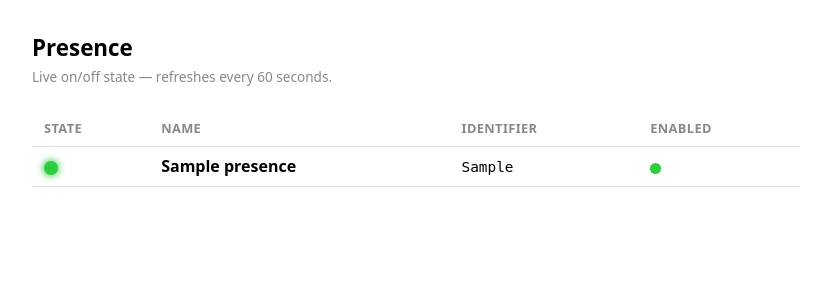
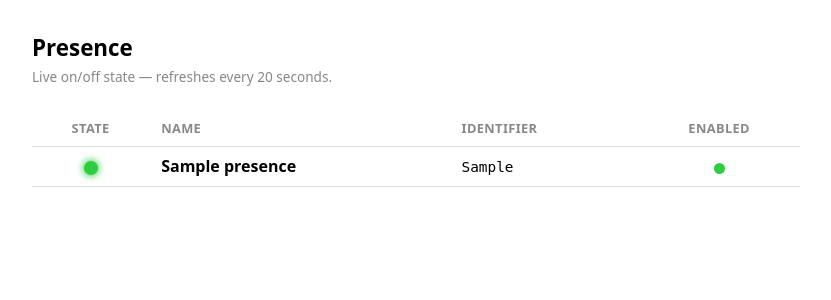
Before and after one commit to alanbchristie/presence, a Django app: page / in a window 1280 px wide. Shown: the top 300 px of the page, without its empty margins (224-1055 px from the left). Run offline with Django 5.2, Linux system fonts and the light colour scheme; a user stored in the database is signed in; tables that the repository leaves empty hold one stand-in row (values such as "Sample post").

Commit message:
Center state LEDs and enabled indicators
Center-align the State and Enabled table columns (headers and cells)
and correct the refresh hint text to 20 seconds.

Co-Authored-By: Claude Opus 4.7 (1M context) <noreply@anthropic.com>

```diff
--- a/presence/templates/presence/index.html
+++ b/presence/templates/presence/index.html
@@ -19,6 +19,7 @@
     th, td { text-align: left; padding: 0.55rem 0.75rem; border-bottom: 1px solid #8884; }
     th { font-weight: 600; font-size: 0.8rem; text-transform: uppercase; letter-spacing: 0.03em; color: #888; }
     tr.disabled { opacity: 0.5; }
+    th.center, td.center { text-align: center; }
     .name { font-weight: 600; }
     .identifier a { color: inherit; text-decoration: none; font-family: ui-monospace, monospace; font-size: 0.9rem; }
     .identifier a:hover { text-decoration: underline; }
@@ -36,27 +37,27 @@
 </head>
 <body>
   <h1>Presence</h1>
-  <p class="hint">Live on/off state &mdash; refreshes every 60 seconds.</p>
+  <p class="hint">Live on/off state &mdash; refreshes every 20 seconds.</p>
 
   {% if presences %}
   <table>
     <thead>
       <tr>
-        <th>State</th>
+        <th class="center">State</th>
         <th>Name</th>
         <th>Identifier</th>
-        <th>Enabled</th>
+        <th class="center">Enabled</th>
       </tr>
     </thead>
     <tbody>
       {% for p in presences %}
       <tr class="{% if not p.enabled %}disabled{% endif %}">
-        <td>
+        <td class="center">
           <span class="led {{ p.current_state }}" title="{{ p.current_state }}"></span>
         </td>
         <td class="name">{{ p.name }}</td>
         <td class="identifier"><a href="/api/presence/{{ p.identifier }}/">{{ p.identifier }}</a></td>
-        <td>
+        <td class="center">
           {% if p.enabled %}
             <span class="enabled-dot yes" title="Enabled"></span>
           {% else %}
```
